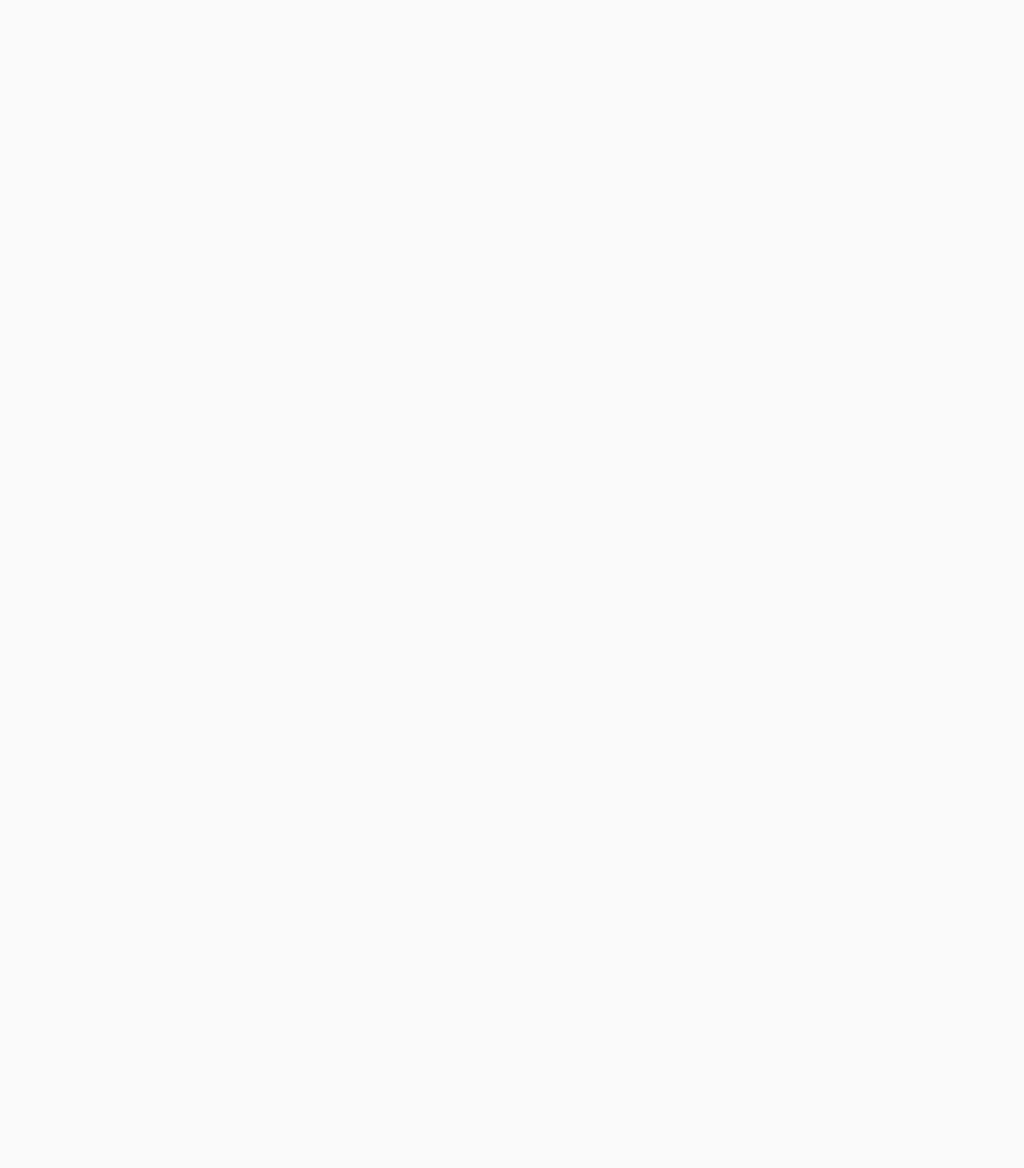
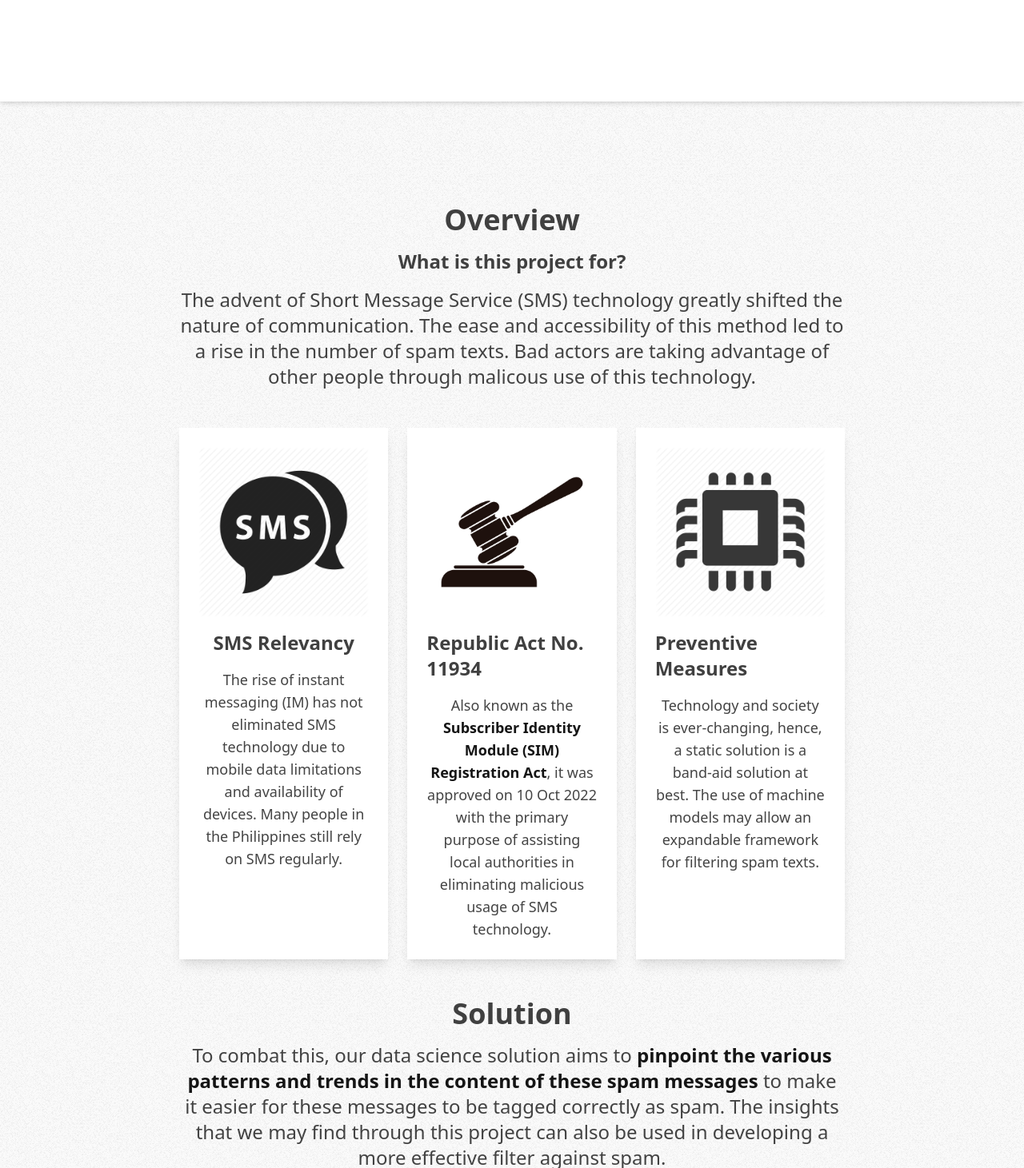
Before and after one commit to KindaExists/CS132-Arbitrary, a SvelteKit app: page / in a window 1280 px wide. Shown: the part 709-2170 px from the top of the page at 80% size. Before the commit the page ends 800 px from the top, so only its background shows below. Built offline with nearby package versions, Linux system fonts and the light colour scheme.

Commit message:
feat: add Overview section

```diff
--- /dev/null
+++ b/src/lib/components/OverviewCard.svelte
@@ -0,0 +1,3 @@
+<div class="bg-white shadow-lg flex flex-col items-center gap-4 p-6">
+    <slot />
+</div>
--- a/src/routes/+page.svelte
+++ b/src/routes/+page.svelte
@@ -1,8 +1,12 @@
 <script>
+    import OverviewCard from '$lib/components/OverviewCard.svelte';
     import wordcloud from '$lib/images/wordcloud.png';
+    import smsIcon from '$lib/images/sms-icon.png';
+    import gavelIcon from '$lib/images/gavel.png';
+    import chipIcon from '$lib/images/tech-chip.png';
 </script>
 
-<article class="bg-white flex flex-row px-56 py-12 gap-12">
+<article class="bg-white flex flex-col lg:flex-row items-center px-8 lg:px-56 py-32 gap-4 lg:gap-12 shadow-md">
     <div class="flex flex-col justify-center gap-6">
         <h1 class="text-6xl">
             Hi. We are <strong class="font-bold">Arbitrary</strong>. <br/>
@@ -15,5 +19,56 @@
             these messages and analyze the trends and patterns that they follow.
         </p>
     </div>
-    <img src={wordcloud} alt="word cloud" class="aspect-auto w-80"/>
+    <img src={wordcloud} alt="word cloud" class="aspect-[1446/2139] w-full lg:w-80"/>
 </article>
+
+<article class="flex flex-col gap-12 px-8 lg:px-56 py-32">
+    <section class="flex flex-col gap-4 items-center">
+        <h2 class="text-3xl lg:text-4xl font-bold">Overview</h2>
+        <h3 class="text-2xl font-bold">What is this project for?</h3>
+        <p class="prose text-2xl text-center">
+            The advent of Short Message Service (SMS) technology greatly shifted
+            the nature of communication. The ease and accessibility of this method
+            led to a rise in the number of spam texts. Bad actors are taking advantage
+            of other people through malicous use of this technology.
+        </p>
+    </section>
+    <section class="flex flex-col lg:flex-row gap-6">
+        <OverviewCard>
+            <img src={smsIcon} alt="SMS icon" class="aspect-square w-80"/>
+            <h3 class="text-2xl font-bold">SMS Relevancy</h3>
+            <p class="prose text-lg text-center">
+                The rise of instant messaging (IM) has not eliminated SMS technology due to
+                mobile data limitations and availability of devices. Many people in the Philippines
+                still rely on SMS regularly.
+            </p>
+        </OverviewCard>
+        <OverviewCard>
+            <img src={gavelIcon} alt="Gavel" class="aspect-square w-80"/>
+            <h3 class="text-2xl font-bold">Republic Act No. 11934</h3>
+            <p class="prose text-lg text-center">
+                Also known as the <strong class="font-bold">Subscriber Identity Module (SIM) Registration Act</strong>,
+                it was approved on 10 Oct 2022 with the primary purpose of assisting
+                local authorities in eliminating malicious usage of SMS technology.
+            </p>
+        </OverviewCard>
+        <OverviewCard>
+            <img src={chipIcon} alt="Tech chip" class="aspect-square w-80"/>
+            <h3 class="text-2xl font-bold">Preventive Measures</h3>
+            <p class="prose text-lg text-center">
+                Technology and society is ever-changing, hence, a static solution is
+                a band-aid solution at best. The use of machine models may allow an
+                expandable framework for filtering spam texts.
+            </p>
+        </OverviewCard>
+    </section>
+    <section class="flex flex-col gap-4 items-center">
+        <h2 class="text-3xl lg:text-4xl font-bold">Solution</h2>
+        <p class="prose text-2xl text-center">
+            To combat this, our data science solution aims to <strong class="font-bold">pinpoint the various patterns
+            and trends in the content of these spam messages</strong> to make it easier for these messages
+            to be tagged correctly as spam. The insights that we may find through this project
+            can also be used in developing a more effective filter against spam.
+        </p>
+    </section>
+</article>
```
